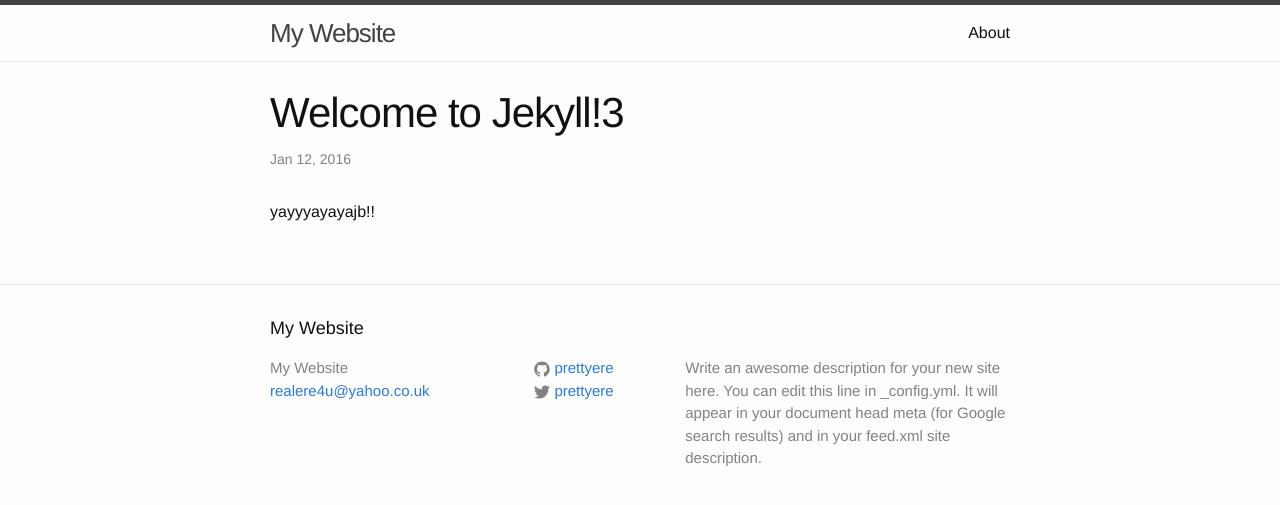
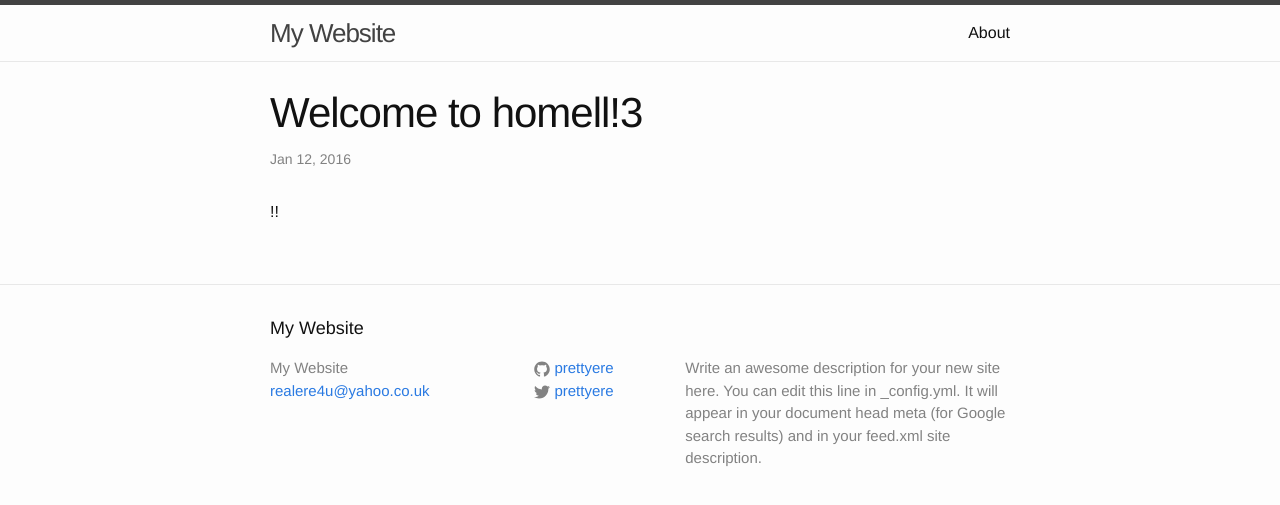
Before and after one commit to realere/realere.github.io, a Jekyll site: the page built from _posts/2016-01-12-yayyyyy.md, in a window 1280 px wide. Shown: the top 505 px of the page. Built offline with Jekyll 4.4.1, drawn with Linux system fonts in a browser that asks for light colours.

Commit message:
fourth commit

```diff
--- a/_posts/2016-01-12-welcome-to-jekyll2.markdown
+++ b/_posts/2016-01-12-welcome-to-jekyll2.markdown
@@ -1,6 +1,6 @@
 ---
 layout: post
-title:  "Welcome to Jekyll4!"
+title:  "Welcome hiiiiill4!"
 date:   2016-01-12 14:13:40 +0000
 categories: jekyll update
 ---
--- a/_posts/2016-01-12-yayyyyy.md
+++ b/_posts/2016-01-12-yayyyyy.md
@@ -1,7 +1,7 @@
 ---
 layout: post
-title:  "Welcome to Jekyll!3"
+title:  "Welcome to homell!3"
 date:   2016-01-12 14:13:40 +0000
 categories: jekyll update
 ---
-yayyyayayajb!!
+!!
```
